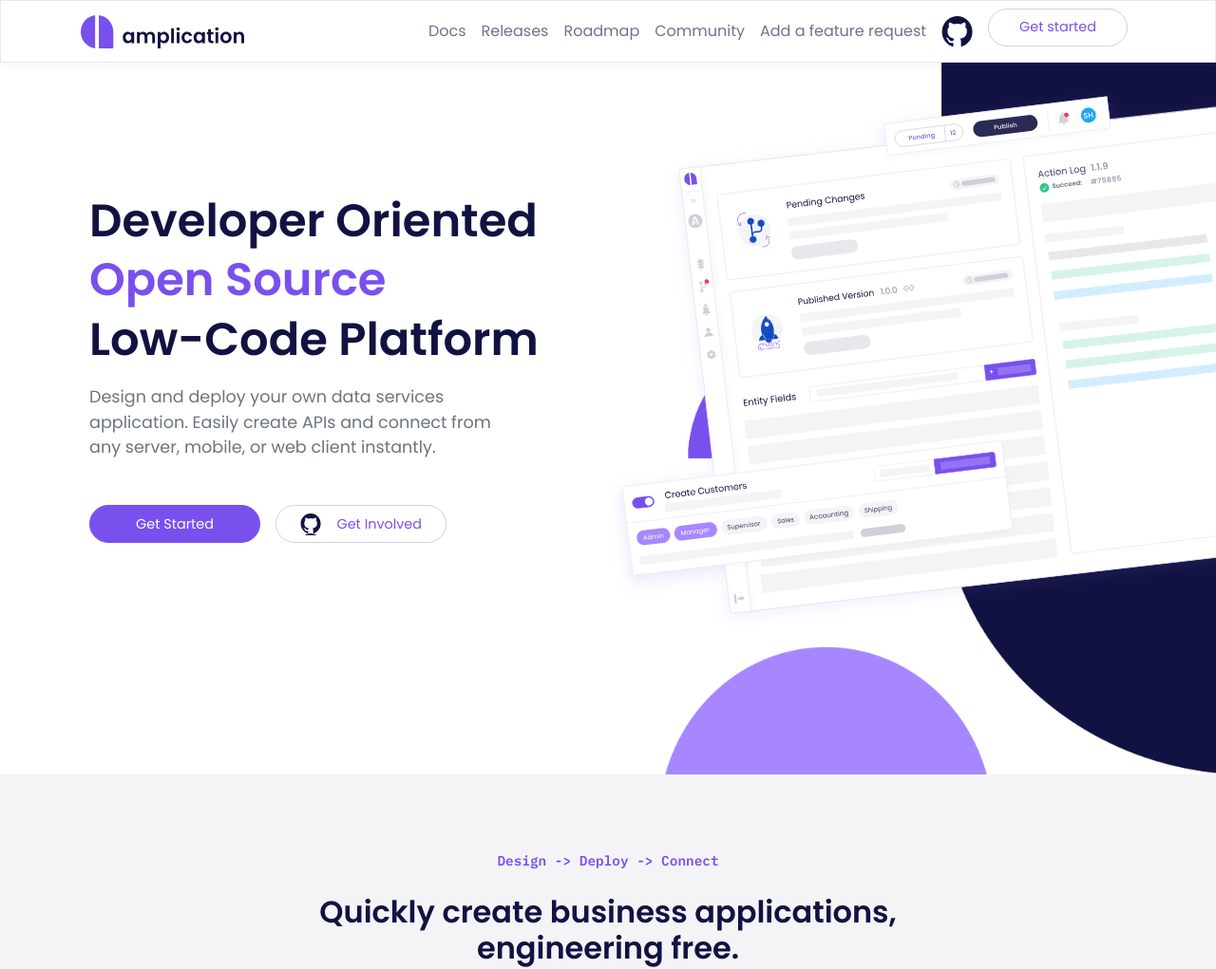
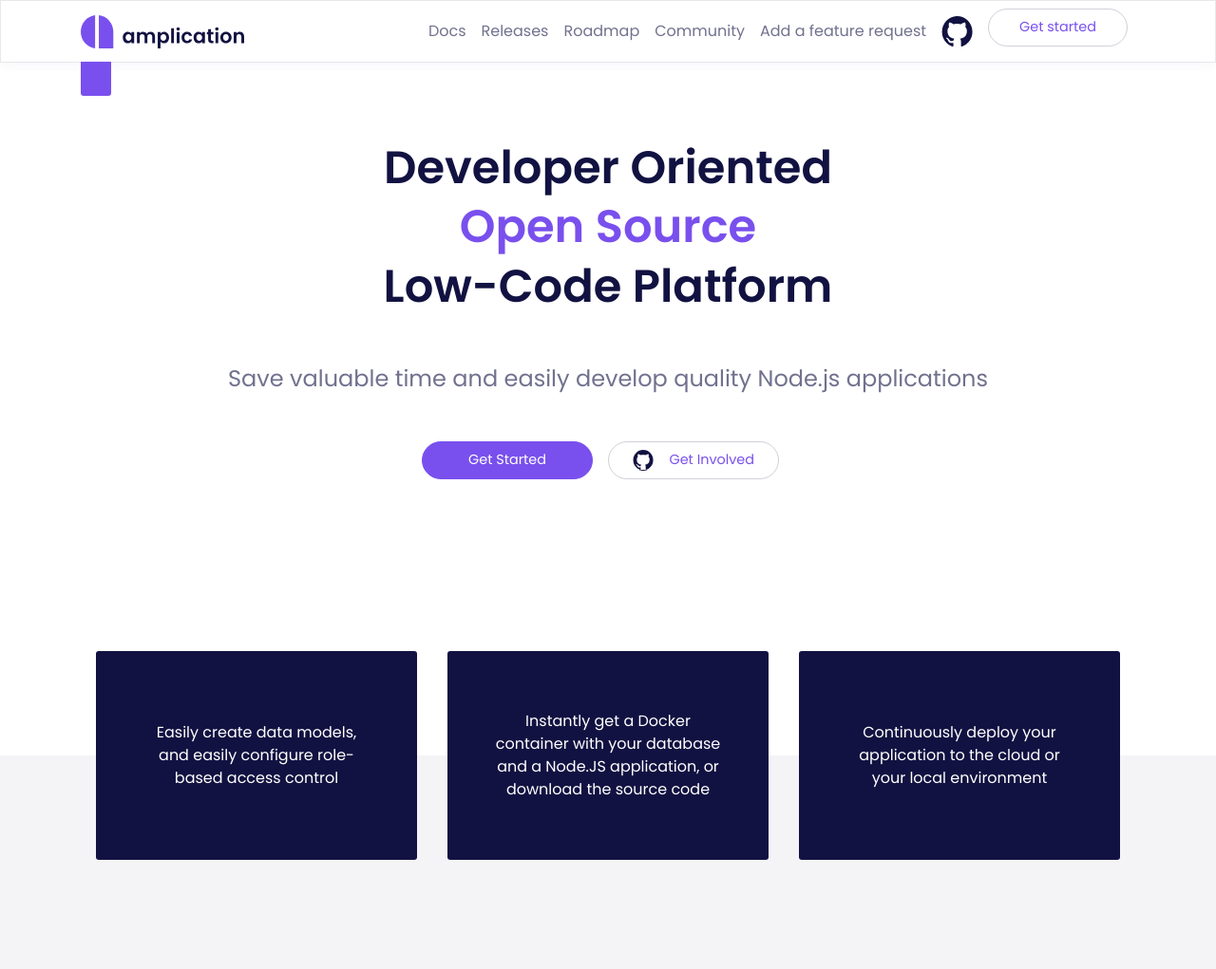
Before and after one commit to amplication/site, a website: page index.html in a window 1280 px wide. Shown: the top 1021 px of the page at 95% size. Drawn offline with nearby package versions, Linux system fonts and the light colour scheme; no server answers.

Commit message:
new home page

```diff
--- a/index.html
+++ b/index.html
@@ -20,7 +20,7 @@
       rel="stylesheet"
     />
     <link
-      href="https://fonts.googleapis.com/css2?family=IBM+Plex+Mono:wght@400;500;600&display=swap"
+      href="https://fonts.googleapis.com/css2?family=DM+Mono:wght@500&display=swap"
       rel="stylesheet"
     />
 
@@ -64,6 +64,14 @@
     ================================================== -->
     <nav class="navbar navbar-expand-lg bg-white sticky-top">
       <div class="container">
+        <a
+          class="latest-version"
+          href="https://github.com/amplication/amplication/releases"
+          target="versions"
+        >
+          <span id="version-number"></span>
+        </a>
+
         <!-- Brand -->
         <a class="navbar-brand" href="./">
           <img
@@ -151,29 +159,23 @@
 
     <!-- WELCOME
     ================================================== -->
-    <section class="page-welcome pt-4 pt-md-11 home-background bg-white">
+    <section class="page-welcome bg-white">
       <div class="container">
-        <a
-          href="https://github.com/amplication/amplication/releases"
-          target="versions"
-        >
-          <span id="version-number"></span>
-        </a>
-        <div class="row align-items-center pt-5">
-          <div class="col-12 col-md-10 col-lg-6 col-xl-5">
-            <h1 class="main-title text-left">
+        <div class="row align-items-center">
+          <div class="col-12 text-center">
+            <h1 class="main-title">
               Developer Oriented
               <div class="text-primary">Open Source</div>
               Low-Code Platform
             </h1>
 
-            <p class="sub-title text-left text-muted mb-5 mt-3">
-              Design and deploy your own data services application. Easily
-              create APIs and connect from any server, mobile, or web
-              client&nbsp;instantly.
+            <p class="sub-title mb-5 mt-5">
+              Save valuable time and easily develop quality Node.js applications
             </p>
 
-            <div class="buttons-wrapper text-center d-flex text-md-left mb-4">
+            <div
+              class="buttons-wrapper d-flex mb-4 align-items-center justify-content-center"
+            >
               <a
                 href="https://app.amplication.com"
                 class="btn btn-primary btn-lg col-sm-12 col-md-6 mb-4"
@@ -198,19 +200,29 @@
               </a>
             </div>
           </div>
-          <div class="main-image pt-md-4 pt-lg-0">
-            <!-- Image -->
-            <img
-              data-aos="slide-left"
-              data-aos-delay="100"
-              src="assets/images/home-page.svg"
-              class="mw-md-150 mw-lg-130 mb-6 mb-md-0"
-              alt="..."
-            />
+        </div>
+
+    </section>
+    <section class="page-welcome-solution ">
+      <div class="container">
+        <div class="solution">
+          <div class="solution-card">
+            Easily create data models, and easily configure role-based access
+            control
+          </div>
+          <div class="solution-card">
+            Instantly get a Docker container with your database and a Node.JS
+            application, or download the source code
+          </div>
+          <div class="solution-card">
+            Continuously deploy your application to the cloud or your local
+            environment
           </div>
         </div>
       </div>
+
     </section>
+
 
     <!-- STEPS
     ================================================== -->
@@ -614,8 +626,8 @@
     </script>
 
     <script
-      src="https://code.jquery.com/jquery-3.5.1.slim.min.js"
-      integrity="sha384-DfXdz2htPH0lsSSs5nCTpuj/zy4C+OGpamoFVy38MVBnE+IbbVYUew+OrCXaRkfj"
+      src="https://code.jquery.com/jquery-3.5.1.min.js"
+      integrity="sha256-9/aliU8dGd2tb6OSsuzixeV4y/faTqgFtohetphbbj0="
       crossorigin="anonymous"
     ></script>
     <script
--- a/styles/style.scss
+++ b/styles/style.scss
@@ -1,8 +1,16 @@
 @import "./bootstrap-override.scss";
 @import "./css-variables.css";
 
+$menu-height: 70px;
+$solution-card-height: 220px;
+$page-welcome-height: calc(
+  100vh - #{$solution-card-height/2} - #{$menu-height}
+);
+
 @mixin font-mono {
-  font-family: "IBM Plex Mono", monospace;
+  font-family: "DM Mono", monospace;
+  font-size: 0.9rem;
+  font-weight: normal;
 }
 @mixin semi-bold {
   font-weight: 600;
@@ -58,11 +66,8 @@
   }
 
   &.page-welcome {
-    background-image: url(../assets/images/bg/homg-bg-mobile.svg);
-    background-position: bottom left;
-    background-repeat: no-repeat;
-    background-size: 100% auto;
-    min-height: calc(150vh - 50px);
+    height: $page-welcome-height;
+    min-height: $page-welcome-height;
 
     .buttons-wrapper {
       flex-direction: column;
@@ -73,7 +78,8 @@
     }
 
     .sub-title {
-      font-size: 1.1rem;
+      font-size: 1.5rem;
+      color: $black60;
     }
 
     .main-title {
@@ -105,17 +111,6 @@
         margin-right: 0.5rem;
       }
     }
-
-    .main-image {
-      img {
-        width: 120vw;
-        max-width: 120vw;
-        position: relative;
-        right: 0;
-        top: 10vh;
-        max-height: 90vh;
-      }
-    }
   }
 
   @include media-breakpoint-up(sm) {
@@ -135,58 +130,20 @@
     }
   }
 
-  @include media-breakpoint-down(md) {
-    &.page-welcome {
-      .main-image {
-        img {
-          transition: none;
-          opacity: 1 !important;
-          transform: none;
-        }
-      }
-    }
-  }
-
   @include media-breakpoint-up(lg) {
     &.page-welcome {
-      background-image: url(../assets/images/bg/Hero_background.png);
-      background-position: top right;
-      background-repeat: no-repeat;
-      background-size: cover;
-      min-height: calc(100vh - 50px);
-
       .main-title {
         font-size: 3rem;
-        white-space: nowrap;
-      }
-
-      .main-image {
-        position: absolute;
-        right: 0;
-        top: 7rem;
-        overflow: hidden;
-        img {
-          width: auto;
-          max-width: 65vw;
-          position: relative;
-          right: -15vw;
-          top: 0;
-        }
       }
 
       .main-title {
         font-size: 2.5rem;
-        margin-top: 4rem;
       }
     }
   }
 
   @include media-breakpoint-up(xl) {
     &.page-welcome {
-      .main-image {
-        top: 5rem;
-      }
-
       .main-title {
         font-size: 3rem;
       }
@@ -195,16 +152,25 @@
 
   @media (min-width: 1650px) {
     &.page-welcome {
-      .main-image {
-        img {
-          max-width: none;
-        }
-      }
-
       .main-title {
-        font-size: 3.2rem;
+        font-size: 4rem;
       }
     }
+  }
+
+  &.page-welcome-solution {
+    padding-top: 0;
+    position: relative;
+    background-color: $white;
+    &:before {
+      content: "";
+      position: absolute;
+      top: $solution-card-height/2;
+      bottom: 0;
+      width: 100%;
+      background-color: $black5;
+    }
+    min-height: 0;
   }
 
   &.page-get-started {
@@ -224,8 +190,28 @@
 .section-hint {
   @include font-mono;
   color: $primary;
-  font-weight: 600;
-  font-size: 0.9rem;
+}
+
+.solution {
+  position: relative;
+  bottom: 0;
+  display: flex;
+  justify-content: space-between;
+  align-items: center;
+}
+
+.solution-card {
+  flex: 1;
+  text-align: center;
+  background-color: $black100;
+  color: $white;
+  border-radius: $border-radius;
+  height: 220px;
+  display: flex;
+  align-items: center;
+  justify-content: center;
+  padding: 3rem;
+  margin: 0 1rem;
 }
 
 .feature-card {
@@ -358,6 +344,22 @@
 nav {
   border: 1px solid #e7e7ec;
   box-shadow: 0px 2px 10px rgba(109, 95, 149, 0.06);
+
+  .latest-version {
+    @include font-mono;
+    position: absolute;
+    bottom: -36px;
+    height: 36px;
+    background-color: $primary;
+    color: $white;
+    width: fit-content;
+    border-bottom-left-radius: $border-radius;
+    border-bottom-right-radius: $border-radius;
+    padding: 1rem;
+    display: flex;
+    align-items: center;
+    justify-content: center;
+  }
 
   .navbar-toggler-icon {
     height: 17px;
```
Also changed, not shown: styles/style.css.
